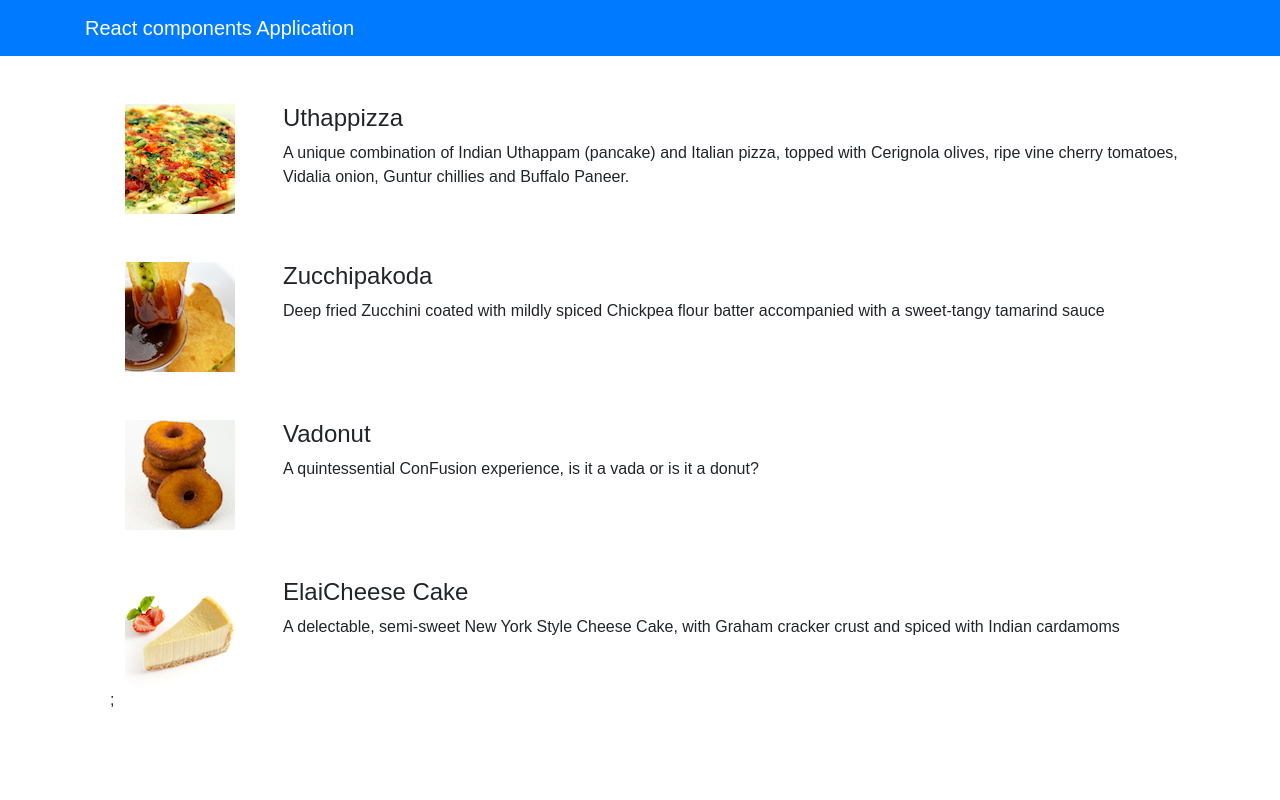
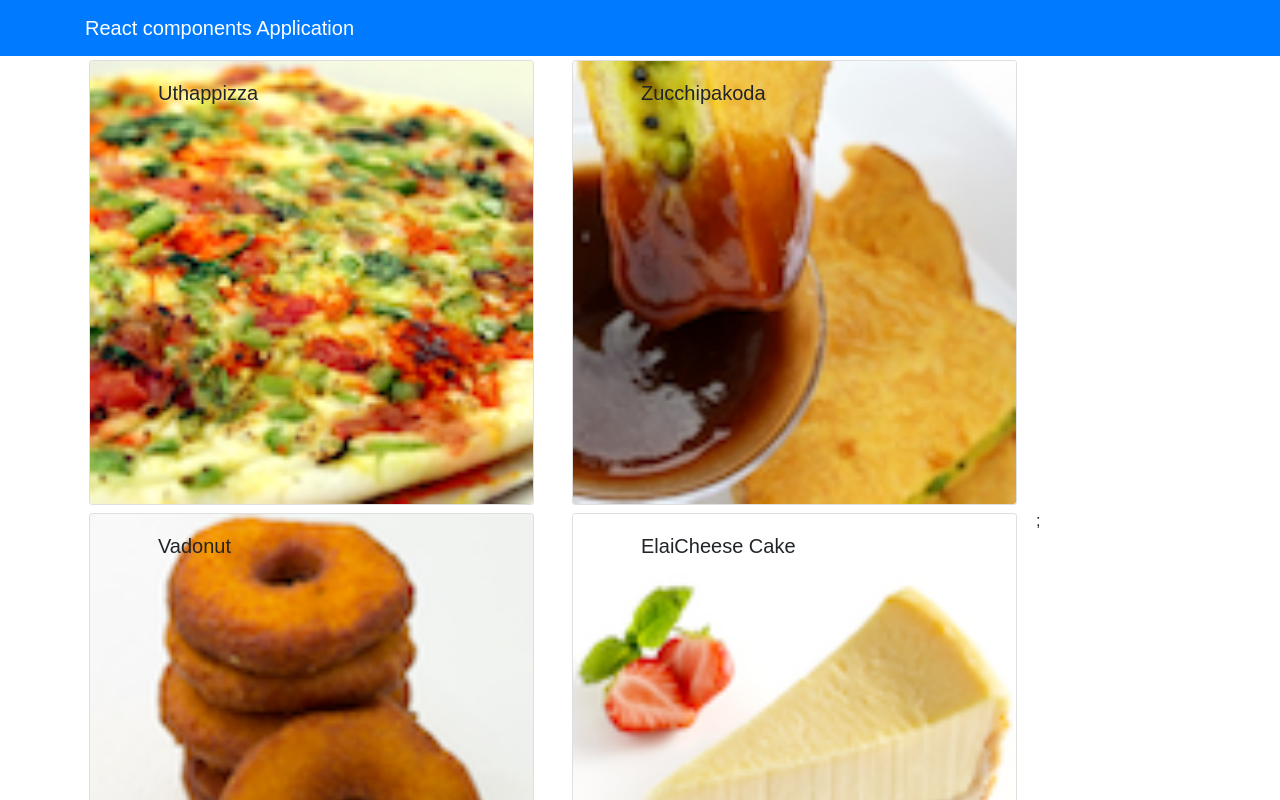
Before and after one commit to einstein06/ReactPilotProject, a React (Create React App) app: page / in a window 1280 px wide. Shown: the top 800 px of the page. Built offline with nearby package versions, Linux system fonts and the light colour scheme.

Commit message:
Lifting the state to the higher components and passing the information to other cousemponents. Cards is used for redering. and when clicked, card details will be shown in the bottm card.

```diff
--- a/src/components/MenuComponent.js
+++ b/src/components/MenuComponent.js
@@ -1,5 +1,6 @@
 import React, { Component } from 'react';
-import { Media } from 'reactstrap';
+// import { Media } from 'reactstrap';
+import {Card,  CardImg, CardImgOverlay, CardText, CardBody, CardTitle} from 'reactstrap';
 
 class Menu extends Component{
 
@@ -7,8 +8,34 @@
         super(props);
 
         this.state = {
+            selectedDish : null
+        };
 
-        };
+    }
+
+    onDishSelect(dish){
+        this.setState({ selectedDish : dish });
+    }
+
+    renderDish(dish){
+
+        if (dish != null){
+
+            return(
+                <Card>
+                    <CardImg width={"100%"} src={dish.image} alt={dish.title}/>
+                    <CardBody>
+                        <CardTitle>{dish.title}</CardTitle>
+                        <CardText>{dish.description}</CardText>
+                    </CardBody>
+                </Card>
+            )
+
+        }else{
+            return(
+                <div></div>
+            )
+        }
 
     }
 
@@ -16,16 +43,14 @@
 
         const menu = this.props.dishes.map((dish) =>{
            return (
-               <div key={dish.id} className="col-12 mt-5">
-                   <Media tag="li">
-                       <Media left middle>
-                           <Media object src={dish.image} alt={dish.name}/>
-                       </Media>
-                       <Media body className="ml-5">
-                           <Media heading>{dish.name}</Media>
-                           <p>{dish.description}</p>
-                       </Media>
-                   </Media>
+               <div key={dish.id} className="col-12 col-md-5 m-1">
+                   <Card onClick={() => this.onDishSelect(dish)}>
+                       <CardImg width="100%" object src={dish.image} alt={dish.name}/>
+                       <CardImgOverlay body className="ml-5">
+                           <CardTitle>{dish.name}</CardTitle>
+                           {/*<p>{dish.description}</p>*/}
+                       </CardImgOverlay>
+                   </Card>
                </div>
            )
         });
@@ -33,9 +58,12 @@
         return (
             <div className="container">
                 <div className="row">
-                    <Media list>
+                    {/*<Media list>*/}
                         {menu};
-                    </Media>
+                    {/*</Media>*/}
+                </div>
+                <div className={"row"}>
+                    {this.renderDish(this.state.selectedDish)}
                 </div>
             </div>
         );
```
